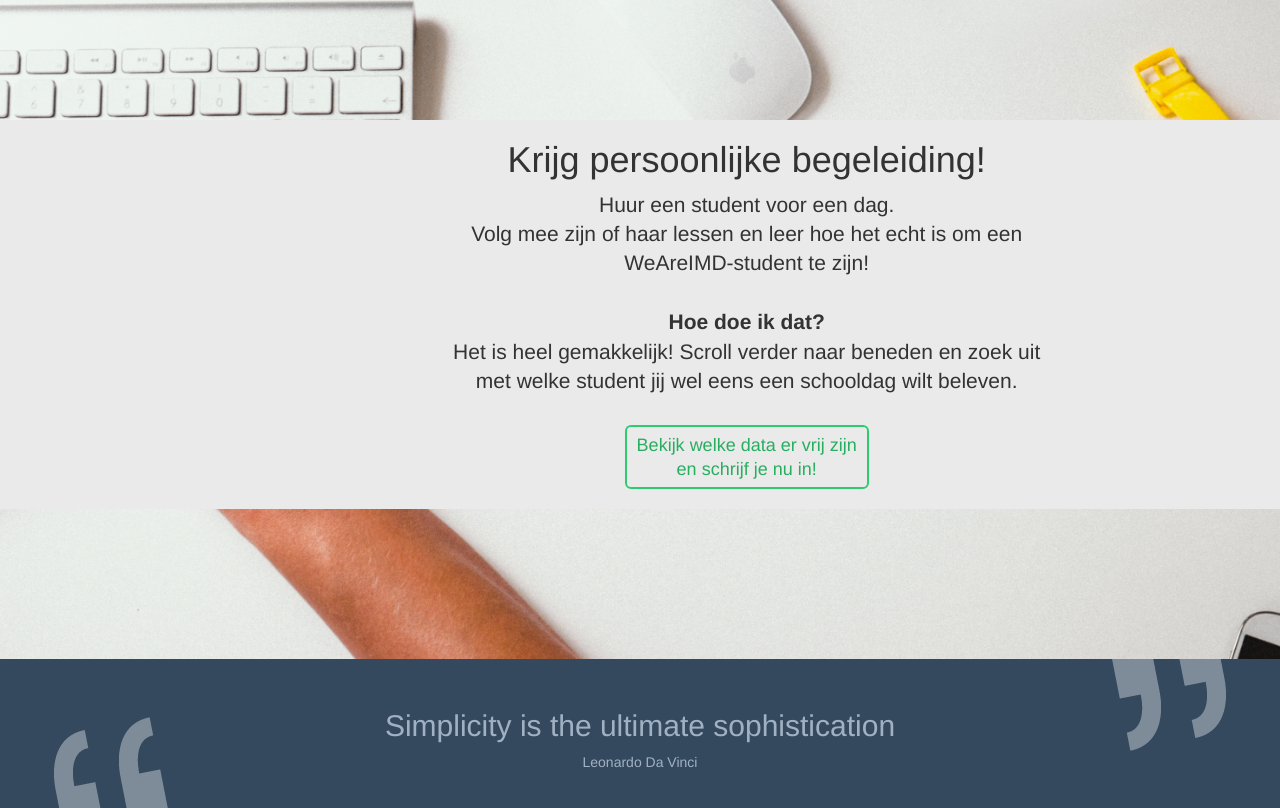
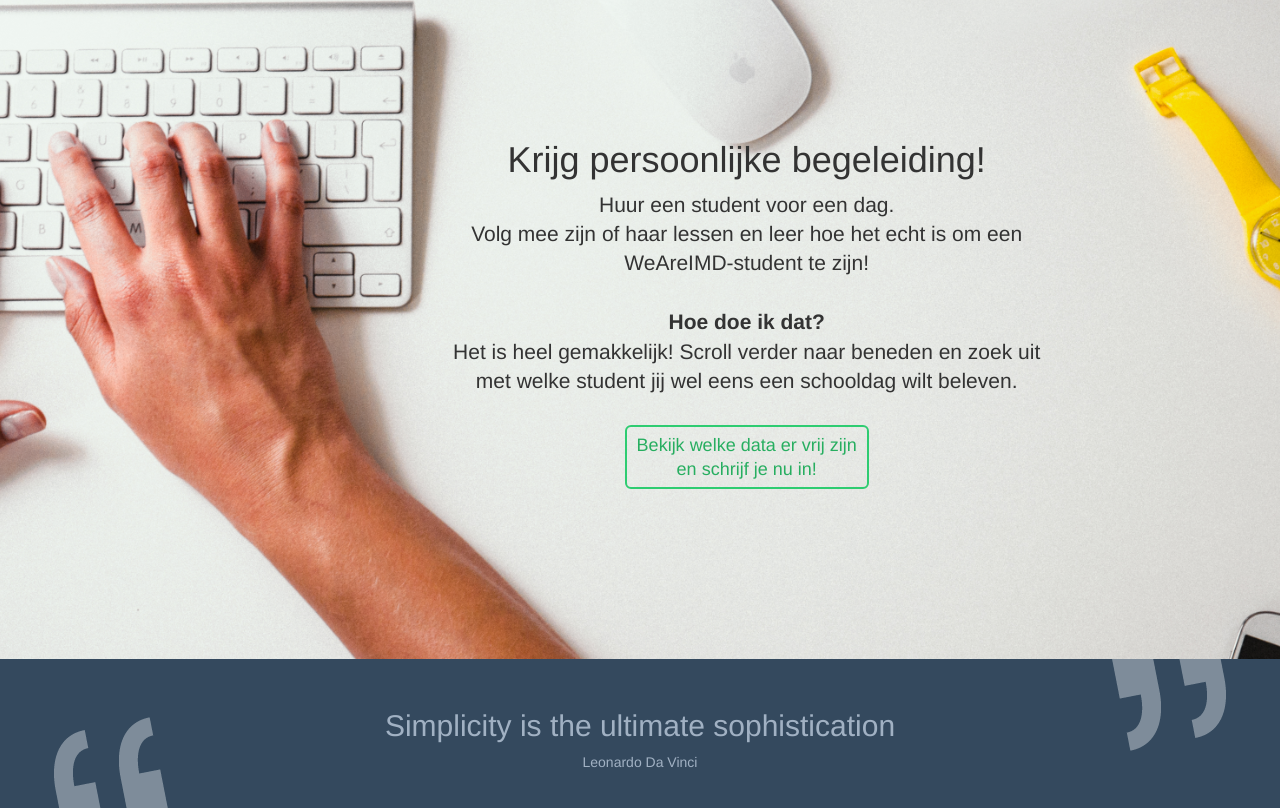
Before and after one commit to dirixtom/php1_proj, a PHP site: page /homepage.php in a window 1280 px wide. Shown: the part 62-870 px from the top of the page. Run offline with PHP 8.4, Linux system fonts and the light colour scheme.

Commit message:
style edit

```diff
--- a/css/style.css
+++ b/css/style.css
@@ -25,7 +25,6 @@ body {
 .intro {
 	margin-top:100px;
 	margin-bottom:150px;
-	background-color:#EAEAEA;
 }
 
 .quotes {
```
